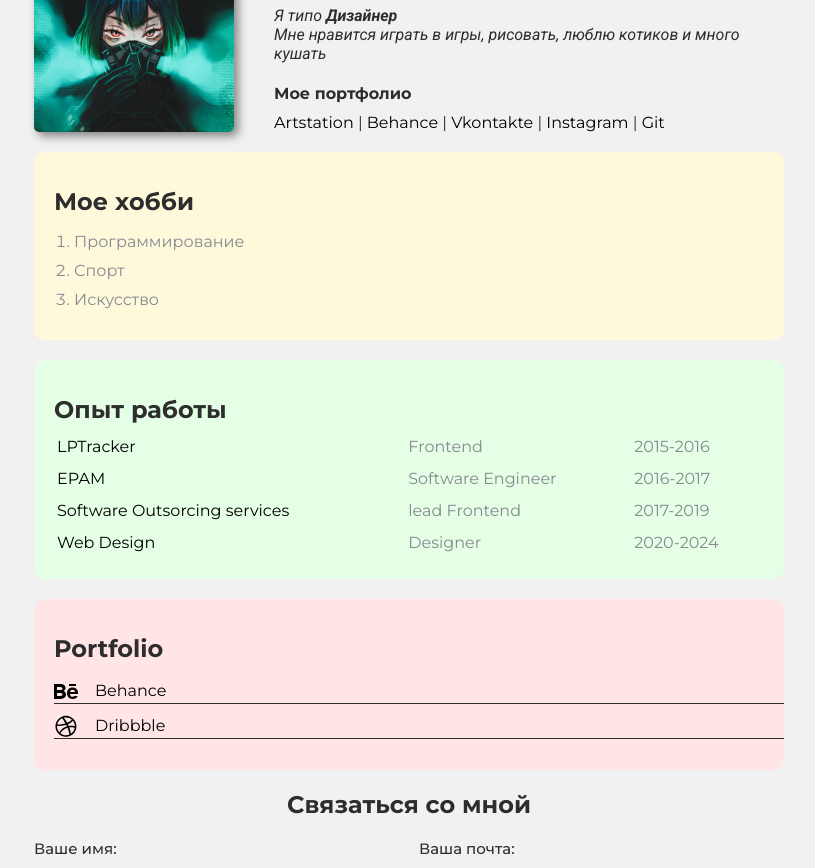
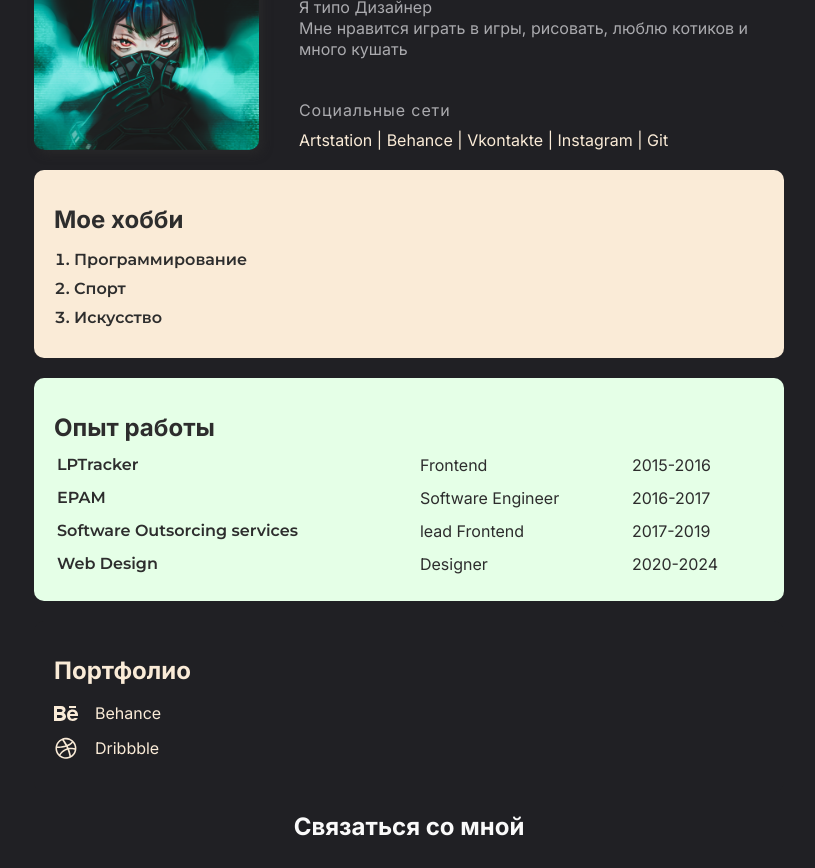
Before and after one commit to DEVIILS/cv, a plain HTML site: page index.html in a window 1280 px wide. Shown: the part 114-982 px from the top of the page, without its empty margins (231-1046 px from the left). Drawn offline with Linux system fonts and the light colour scheme.

Commit message:
design improvement

```diff
--- a/index.html
+++ b/index.html
@@ -12,12 +12,12 @@
         <img src="avatar.png" class="avatar" alt="эййй, картинки нет :(" />
         <div class="info-text">
           <h1>Тёмочка Смирнов</h1>
-          <p>Я типо <strong>Дизайнер</strong></p>
+          <p>Я типо Дизайнер</p>
           <p>
             Мне нравится играть в игры, рисовать, люблю котиков и много кушать
           </p>
 
-          <h4>Мое портфолио</h4>
+          <h4>Социальные сети</h4>
           <a href="https://www.artstation.com/deviils" target="_blank"
             >Artstation</a
           >
@@ -34,7 +34,7 @@
         </div>
       </div>
 
-      <div class="card bg-yellow">
+      <div class="card bg-antiqu">
         <h2>Мое хобби</h2>
         <ol class="list">
           <li>Программирование</li>
@@ -69,8 +69,8 @@
         </table>
       </div>
 
-      <div class="card bg-red">
-        <h2>Portfolio</h2>
+      <div class="card bg-black">
+        <h2>Портфолио</h2>
         <ul class="link-list">
           <li class="blue">
             <a
@@ -132,7 +132,6 @@
     <div class="position">
       <div class="box"></div>
     </div>
-
     <div style="margin-bottom: 500px"></div>
   </body>
 </html>
--- a/style.css
+++ b/style.css
@@ -1,37 +1,37 @@
 @import url("https://fonts.googleapis.com/css2?family=Bangers&family=Montserrat:ital,wght@0,100;0,200;0,300;0,400;0,500;0,600;0,700;0,800;0,900;1,100;1,200;1,300;1,400;1,500;1,600;1,700;1,800;1,900&display=swap");
 @import url("https://fonts.googleapis.com/css2?family=Bangers&family=Montserrat:ital,wght@0,100;0,200;0,300;0,400;0,500;0,600;0,700;0,800;0,900;1,100;1,200;1,300;1,400;1,500;1,600;1,700;1,800;1,900&family=Roboto:ital,wght@0,100;0,300;0,400;0,500;0,700;0,900;1,100;1,300;1,400;1,500;1,700;1,900&display=swap");
-/** {
-    padding: 0;
-    margin: 0;
+@import url("https://fonts.googleapis.com/css2?family=Bangers&family=Inter:wght@100;200;300;400;500;600;700;800;900&family=Montserrat:ital,wght@0,100;0,200;0,300;0,400;0,500;0,600;0,700;0,800;0,900;1,100;1,200;1,300;1,400;1,500;1,600;1,700;1,800;1,900&family=Roboto:ital,wght@0,100;0,300;0,400;0,500;0,700;0,900;1,100;1,300;1,400;1,500;1,700;1,900&display=swap");
+/* * {
+  padding: 0;
+  margin: 0;
 } */
 body {
-  background-color: #f1f1f1;
-  color: #2d2d2d;
+  font-family: "Inter", sans-serif;
+  background: #202024;
+  color: antiquewhite;
   font-size: 1em;
   font-weight: normal;
-  font-family: "Montserrat", sans-serif;
-}
-p {
-  font-family: "Roboto", sans-serif;
-  font-weight: 300;
 }
 a {
   text-decoration: none;
-  color: black;
+  color: antiquewhite;
 }
 a:visited {
-  color: rgb(115, 115, 116);
+  color: antiquewhite;
+  transition: all 0.2s ease-in-out;
 }
 a:hover {
-  color: #2d2d2d;
+  color: #029aff;
   text-decoration: underline;
+  transition: all 0.2s ease-in-out;
 }
 a:active {
   color: rgb(60, 145, 255);
+  transition: all 0.2s ease-in-out;
 }
 .avatar {
-  width: 200px;
-  border-radius: 5px;
+  width: 225px;
+  border-radius: 10px;
   box-shadow: 4px 4px 10px #2d2d2d93;
 }
 .container {
@@ -39,38 +39,43 @@ a:active {
   margin: 0 auto;
   padding-top: 30px;
 }
+.info h1 {
+  color: #eeeef1;
+  font-weight: 900;
+  line-height: 30px;
+}
 .info p {
   margin: 0;
   font-weight: 400;
-  font-style: italic;
-  text-decoration: none;
+  line-height: 21px;
+  color: #aaaaae;
 }
 .info {
   display: flex;
   margin-bottom: 20px;
 }
-@media (max-width: 700px) {
-  .info {
-    display: block;
-    text-align: center;
-  }
-}
 .info-text {
   margin-left: 40px;
 }
 .info-text h4 {
+  margin: 40px 0 0 0;
   margin-bottom: 10px;
+  color: #aaaaae;
+  font-weight: 400;
+  letter-spacing: 0.9px;
 }
 
-.bg-yellow {
-  background: #fff9dc;
+/* цвето блаоков */
+.bg-antiqu {
+  background: antiquewhite;
 }
 .bg-green {
   background: #e5ffe7;
 }
-.bg-red {
-  background: #ffe5e5;
+.bg-black {
+  background: #202024;
 }
+/* ^^^^^ цветa блаоков ^^^^^*/
 
 .card {
   padding: 15px 20px;
@@ -78,13 +83,16 @@ a:active {
   border-radius: 10px;
 }
 .card h2 {
+  color: #2d2d2d;
   margin-bottom: 10px;
 }
 .list {
   padding: 0 20px;
 }
 .list li {
-  color: #86898f;
+  font-family: "Montserrat";
+  font-weight: 600;
+  color: #2d2d2d;
   margin-bottom: 10px;
 }
 
@@ -96,14 +104,19 @@ a:active {
   padding-bottom: 10px;
 }
 .table td:nth-child(1) {
-  color: #000000;
+  font-family: "Montserrat";
+  font-weight: 600;
+  color: #2d2d2d;
 }
 .table td:nth-child(2),
 .table td:nth-child(3) {
-  color: #86898f;
+  color: #2d2d2d;
 }
 /* ^^^^^ TABLE ^^^^^*/
 /* PORTFOLIO */
+.card:nth-child(4) h2 {
+  color: antiquewhite;
+}
 .card:nth-child(4) {
   padding: 15px 0 15px 20px;
 }
@@ -113,27 +126,26 @@ a:active {
 }
 .card .link-list li {
   margin-bottom: 10px;
-  border-bottom: 1px solid #2d2d2d;
+  border-bottom: 1px solid #202024;
 }
 .card .link-list li a {
+  fill: antiquewhite;
   height: 24px;
   display: flex;
   align-items: center;
   gap: 7px;
+  text-decoration: none;
 }
 
-.card .link-list li a:hover {
-  text-decoration: none;
-}
 .card .link-list li:nth-child(1):hover {
   text-decoration: none;
   border-bottom-color: #029aff;
-  transition: opacity 0.3s ease;
+  transition: all 0.3s ease-in-out;
 }
 .card .link-list li:nth-child(2):hover {
   text-decoration: none;
   border-bottom-color: #ff01d5;
-  transition: opacity 0.3s ease;
+  transition: all 0.3s ease-in-out;
 }
 .card svg {
   padding-right: 10px;
@@ -141,19 +153,22 @@ a:active {
 .card .link-list li:nth-child(1):hover .blue {
   color: #029aff;
   fill: #029aff;
-  transition: opacity 0.3s ease;
+  transition: all 0.3s ease-in-out;
 }
 
 .card .link-list li:nth-child(2):hover .pink {
   color: #ff01d5;
   fill: #ff01d5;
-  transition: opacity 0.3s ease;
+  transition: all 0.3s ease-in-out;
 }
+/* ^^^^^ PORTFOLIO ^^^^^ */
 
-/* ^^^^^ PORTFOLIO ^^^^^ */
 /*  CONTACT FORM  */
+
 .contact h2 {
+  color: #fafafa;
   text-align: center;
+  margin-bottom: 30px;
 }
 .form-group label {
   display: block;
@@ -166,7 +181,7 @@ a:active {
   box-sizing: border-box;
   border: none;
   border-bottom: 1px solid #ccc;
-  color: #000000;
+  color: #fafafa;
   padding: 15px 0 10px;
   outline: none;
   font-family: inherit;
@@ -213,20 +228,9 @@ a:active {
 }
 /* ^^^^^ CONTACT FORM ^^^^^ */
 
-/* position */
-/* .position {
-  position: relative;
-  border: 4px solid black;
-  margin-top: 40px;
-  padding: 20px;
-  height: 300px;
+@media (max-width: 700px) {
+  .info {
+    display: block;
+    text-align: center;
+  }
 }
-.box {
-  position: fixed;
-  bottom: 50px;
-  right: 50px;
-  border-radius: 50%;
-  width: 50px;
-  height: 50px;
-  background: lightcoral;
-} */
```
